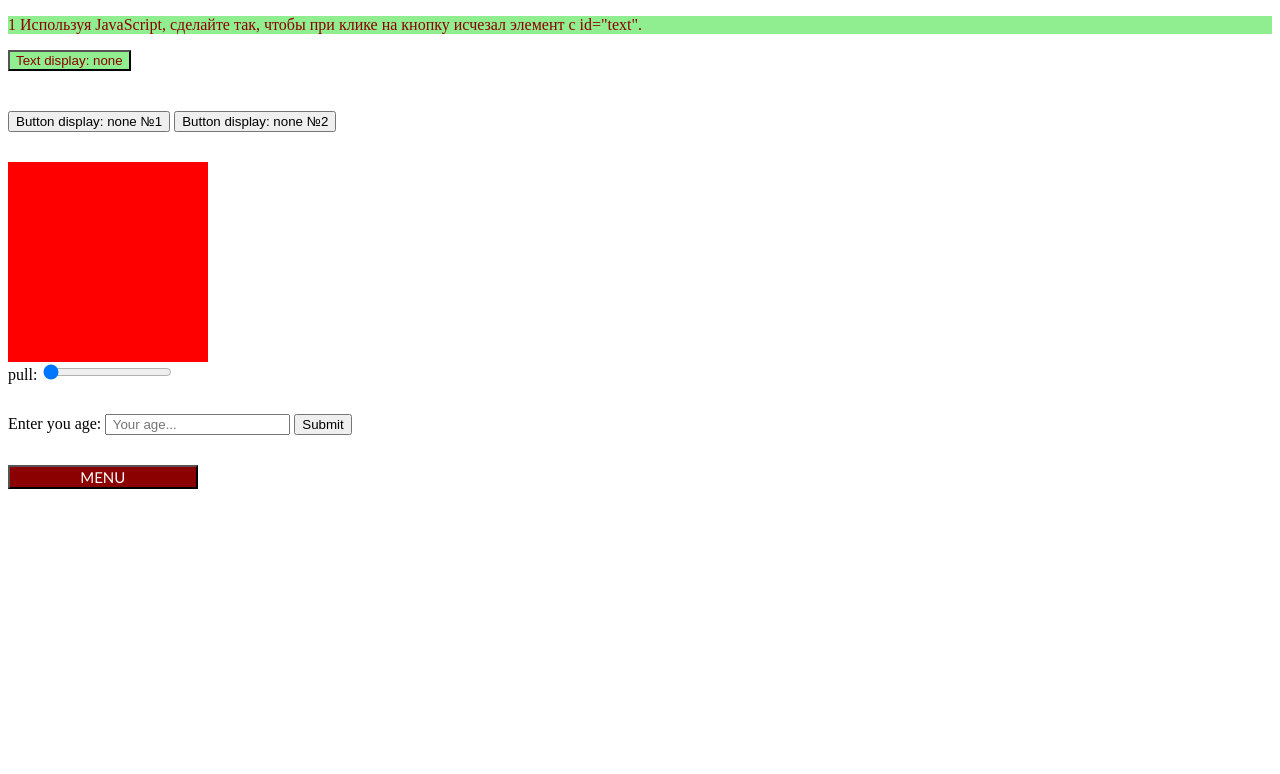
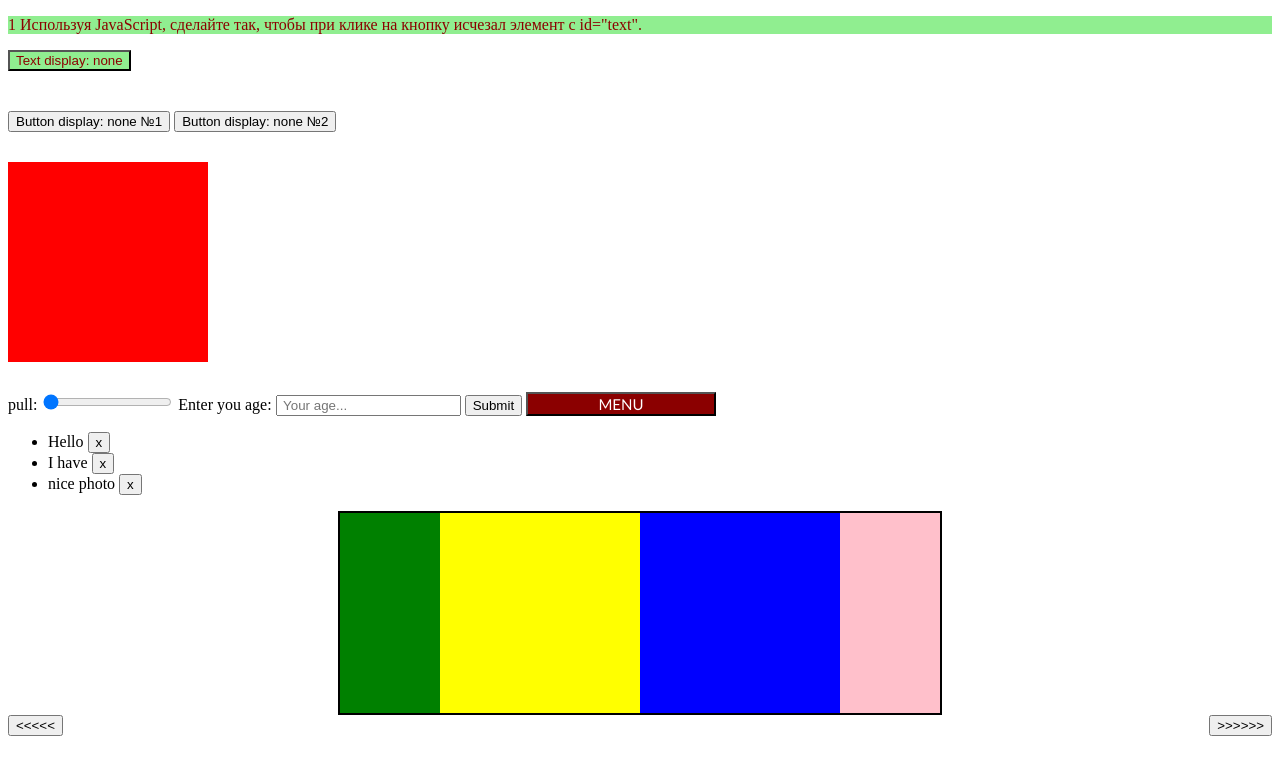
Before and after one commit to VolodymyrPerun/OktenWebUniversITy-homeworks-js, a plain HTML site: page homework22-js-oktenweb-dom-ivents-1.html in a window 1280 px wide. Drawn offline with Linux system fonts and the light colour scheme.

Commit message:
Update homework22-js-oktenweb-dom-ivents-1.html

```diff
--- a/homework22-js-oktenweb-dom-ivents-1.html
+++ b/homework22-js-oktenweb-dom-ivents-1.html
@@ -68,11 +68,61 @@
         transform: scale(1.1);
         opacity: 0.8;
     }
+
+    .mainblock{
+        margin: 0 auto;
+        position: relative;
+        display: flex;
+        width: 600px;
+        height: 200px;
+        border: 2px solid black;
+        overflow: hidden;
+    }
+    .hiddenblock{
+        display: flex;
+        position: relative;
+        left: -300px;
+    }
+    .hiddenblock div {
+        width: 200px;
+        height: 200px;
+    }
+    .img1{
+        background: red;
+    }
+    .img2{
+        background: green;
+    }
+    .img3{
+        background: yellow;
+    }
+    .img4{
+        background: blue;
+    }
+    .img5{
+        background: pink;
+    }
+    .img6{
+        background: purple;
+    }
+    .btns{
+        display: flex;
+        justify-content: space-between;
+    }
+    .btns button{
+        display: block;
+    }
+
+
 </style>
+
+<!--1 Используя JavaScript, сделайте так, чтобы при клике на кнопку исчезал элемент с id="text".-->
 
 
 <p id="text"> 1 Используя JavaScript, сделайте так,
     чтобы при клике на кнопку исчезал элемент с id="text".</p>
+
+<!--2 Создайте кнопку, при клике на которую, она будет скрывать сама себя.-->
 
 <button id="btn-hider">Text display: none</button>
 
@@ -80,9 +130,14 @@
     Button display: none №1
 </button>
 
+
 <button id="btn-none2">
     Button display: none №2
 </button>
+
+<!--4 Створити інпут з бігунком та блок 200*200,
+ при переміщені бігунка блок збільшує свою ширину пропорційно.
+ Задати бігунку мінімальні значення в 200 максимальне в 600-->
 
 <div id="someBlock"></div>
 
@@ -91,7 +146,10 @@
        oninput="sizeBlock()" value="3">
 
 
-<form autocomplete="on" autocapitalize="on" method="post">
+<!--3 створити інпут який приймає вік людини та кнопку яка підтверджує дію.
+При натисканні на кнопку зчитати інформацію з інпуту та перевірити
+ вік чи меньше він ніж 18, та повідомити про це користувача-->
+
     <label for="age"> Enter you age:
         <input type="number" name="age"
                oninput="validation()" placeholder=" Your age... " id="age" required>
@@ -99,6 +157,7 @@
     <input type="submit">
 </form>
 
+<!--5 Создайте меню, которое раскрывается/сворачивается при клике:-->
 
 <button id="btn-toggle">MENU</button>
 
@@ -107,6 +166,38 @@
     <li>About US</li>
     <li>Blog</li>
 </ul>
+
+<!--6 Есть список сообщений. Добавьте каждому сообщению по кнопке для его скрытия.-->
+
+
+
+<ul >
+    <li id="message1">Hello <button id="hiddenb1">x</button></li>
+    <li id="message2">I have <button id="hiddenb2">x</button></li>
+    <li id="message3">nice photo <button id="hiddenb3">x</button></li>
+</ul>
+
+
+<!--7 Напишите «Карусель» – ленту изображений,
+ которую можно листать влево-вправо нажатием на стрелочки.-->
+
+
+<div class="mainblock">
+    <div class="hiddenblock">
+        <div class = "img1"></div>
+        <div class = "img2"></div>
+        <div class = "img3"></div>
+        <div class = "img4"></div>
+        <div class = "img5"></div>
+        <div class = "img6"></div>
+    </div>
+</div>
+
+<div class="btns">
+    <button id="btnLeft"><<<<<</button>
+    <button id="btnRight">>>>>>></button>
+
+</div>
 
 <script>
 
@@ -156,6 +247,44 @@
     btn5.onclick = () => {
         menu.classList.toggle("hide")
     }
+
+    //6 Есть список сообщений. Добавьте каждому сообщению по кнопке для его скрытия.
+
+
+    let hiddenbutton1 = document.getElementById("hiddenb1");
+    let hiddenbutton2 = document.getElementById("hiddenb2");
+    let hiddenbutton3 = document.getElementById("hiddenb3");
+    let massage1 = document.getElementById("message1");
+    let massage2 = document.getElementById("message2");
+    let massage3 = document.getElementById("message3");
+
+    hiddenbutton1.onclick = () => {
+        massage1.hidden = true;
+    };
+    hiddenbutton2.onclick = () => {
+        massage2.hidden = true;
+    };
+    hiddenbutton3.onclick = () => {
+        massage3.hidden = true;
+    }
+
+
+    // 7. Напишите «Карусель» – ленту изображений,
+    //которую можно листать влево-вправо нажатием на стрелочки.
+
+
+    let [svipeblock] = document.getElementsByClassName("hiddenblock")
+    let btnleft = document.getElementById("btnLeft")
+    let btnright = document.getElementById("btnRight")
+    btnleft.onclick = () => {
+        svipeblock.style.left = `-20px`
+    };
+    btnright.onclick = () => {
+        let x = 10;
+        svipeblock.style.left = `${++x}px`
+    }
+
+
 </script>
 </body>
 
```
